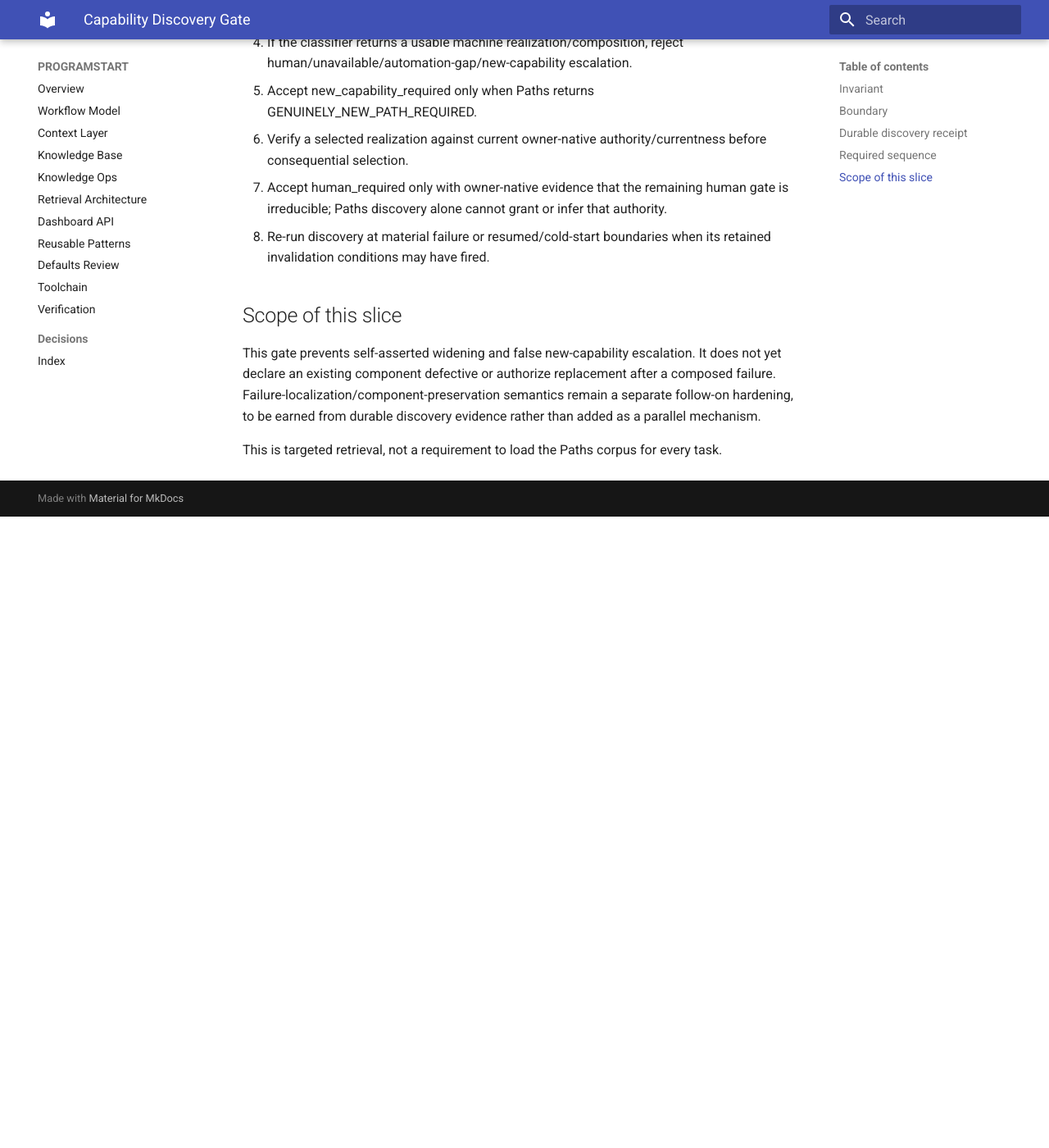
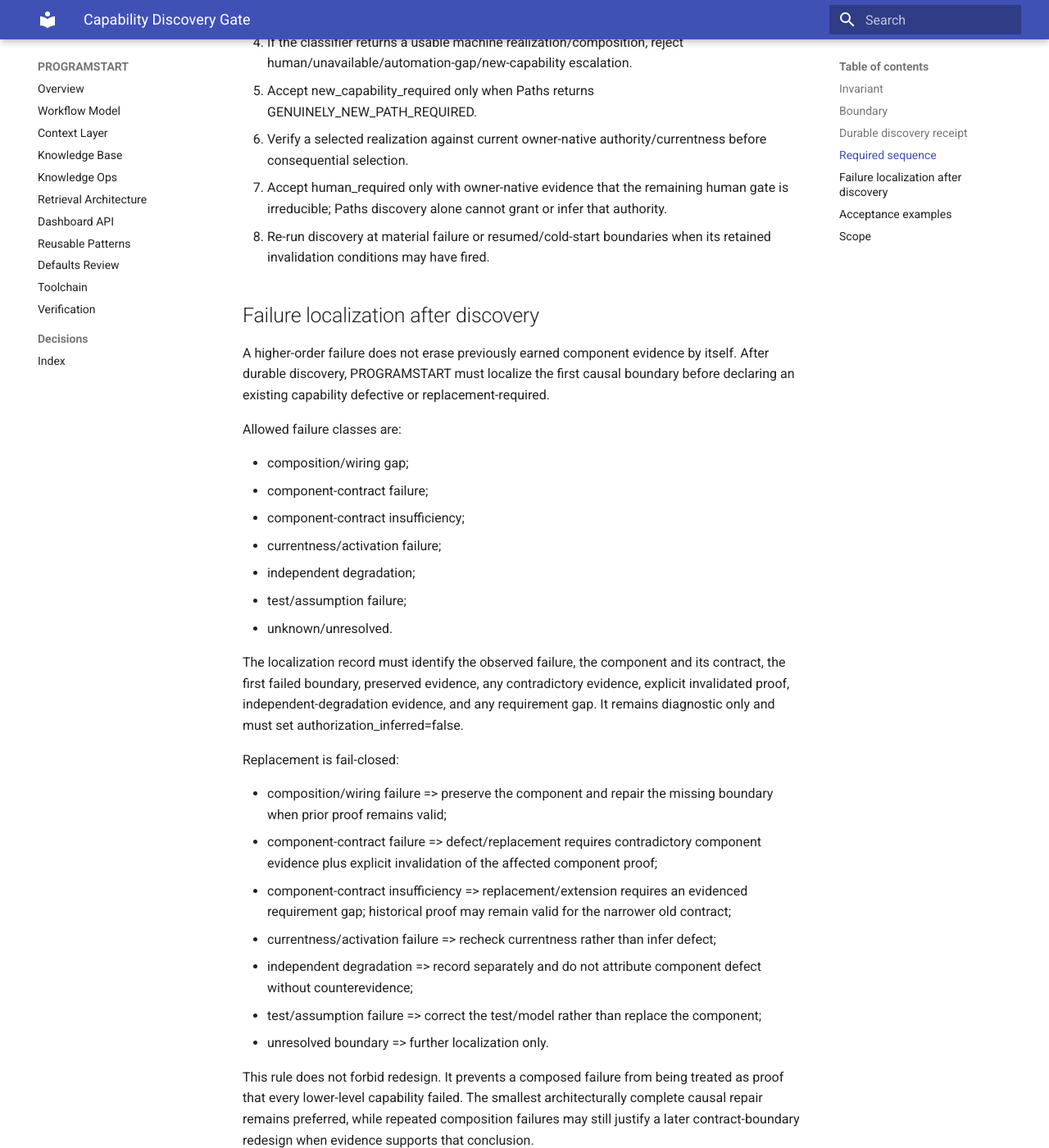
Before and after one commit to GrahamArdent/PROGRAMSTART, an MkDocs documentation site: the page built from docs/CAPABILITY_DISCOVERY_GATE.md, in a window 1280 px wide and 1400 px high, scrolled down 1527 px. Shown: the whole window at 82% size. Built offline with MkDocs 1.6.1 and Material for MkDocs 9.7.7, drawn with Linux system fonts in a browser that asks for light colours; before the commit the page ends 2157 px from its top, so only the background shows below that; some of the changed text lies outside the part shown.

Commit message:
Document proven capability failure-localization invariant

```diff
--- a/docs/CAPABILITY_DISCOVERY_GATE.md
+++ b/docs/CAPABILITY_DISCOVERY_GATE.md
@@ -41,8 +41,42 @@ This binds discovery to the PROGRAMSTART proof-durability invariant: evidence is
 7. Accept human_required only with owner-native evidence that the remaining human gate is irreducible; Paths discovery alone cannot grant or infer that authority.
 8. Re-run discovery at material failure or resumed/cold-start boundaries when its retained invalidation conditions may have fired.
 
-## Scope of this slice
+## Failure localization after discovery
 
-This gate prevents self-asserted widening and false new-capability escalation. It does not yet declare an existing component defective or authorize replacement after a composed failure. Failure-localization/component-preservation semantics remain a separate follow-on hardening, to be earned from durable discovery evidence rather than added as a parallel mechanism.
+A higher-order failure does not erase previously earned component evidence by itself. After durable discovery, PROGRAMSTART must localize the first causal boundary before declaring an existing capability defective or replacement-required.
+
+Allowed failure classes are:
+
+- composition/wiring gap;
+- component-contract failure;
+- component-contract insufficiency;
+- currentness/activation failure;
+- independent degradation;
+- test/assumption failure;
+- unknown/unresolved.
+
+The localization record must identify the observed failure, the component and its contract, the first failed boundary, preserved evidence, any contradictory evidence, explicit invalidated proof, independent-degradation evidence, and any requirement gap. It remains diagnostic only and must set authorization_inferred=false.
+
+Replacement is fail-closed:
+
+- composition/wiring failure => preserve the component and repair the missing boundary when prior proof remains valid;
+- component-contract failure => defect/replacement requires contradictory component evidence plus explicit invalidation of the affected component proof;
+- component-contract insufficiency => replacement/extension requires an evidenced requirement gap; historical proof may remain valid for the narrower old contract;
+- currentness/activation failure => recheck currentness rather than infer defect;
+- independent degradation => record separately and do not attribute component defect without counterevidence;
+- test/assumption failure => correct the test/model rather than replace the component;
+- unresolved boundary => further localization only.
+
+This rule does not forbid redesign. It prevents a composed failure from being treated as proof that every lower-level capability failed. The smallest architecturally complete causal repair remains preferred, while repeated composition failures may still justify a later contract-boundary redesign when evidence supports that conclusion.
+
+## Acceptance examples
+
+The primary regression is the actuator/dispatcher case: a proven reachability actuator remains valid while a higher-order scenario fails because dispatcher wiring is absent. PROGRAMSTART must preserve the actuator proof and select boundary repair; replacement must fail closed.
+
+Counterexamples deliberately permit replacement when fresh evidence contradicts the actuator's own contract or proves that the old contract cannot satisfy a newly required effect.
+
+## Scope
+
+This gate now owns both pre-design capability discovery and post-failure localization for consequential capability conclusions. It remains a decision/evidence gate only: it does not execute repairs, grant semantic permission, replace owner authority, or become a second Paths registry.
 
 This is targeted retrieval, not a requirement to load the Paths corpus for every task.
```
